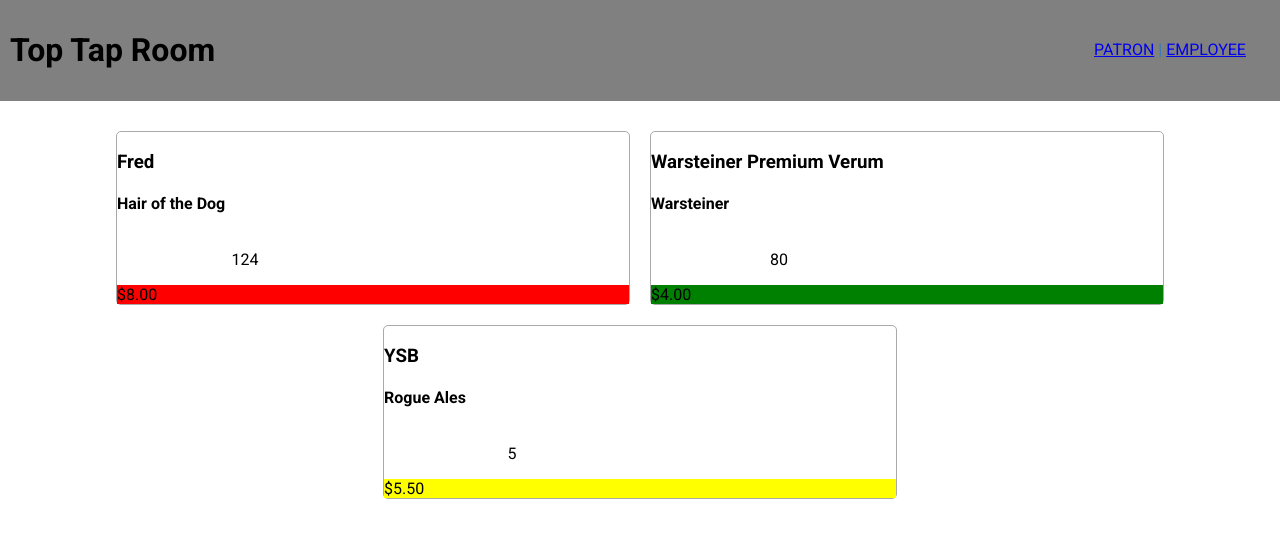
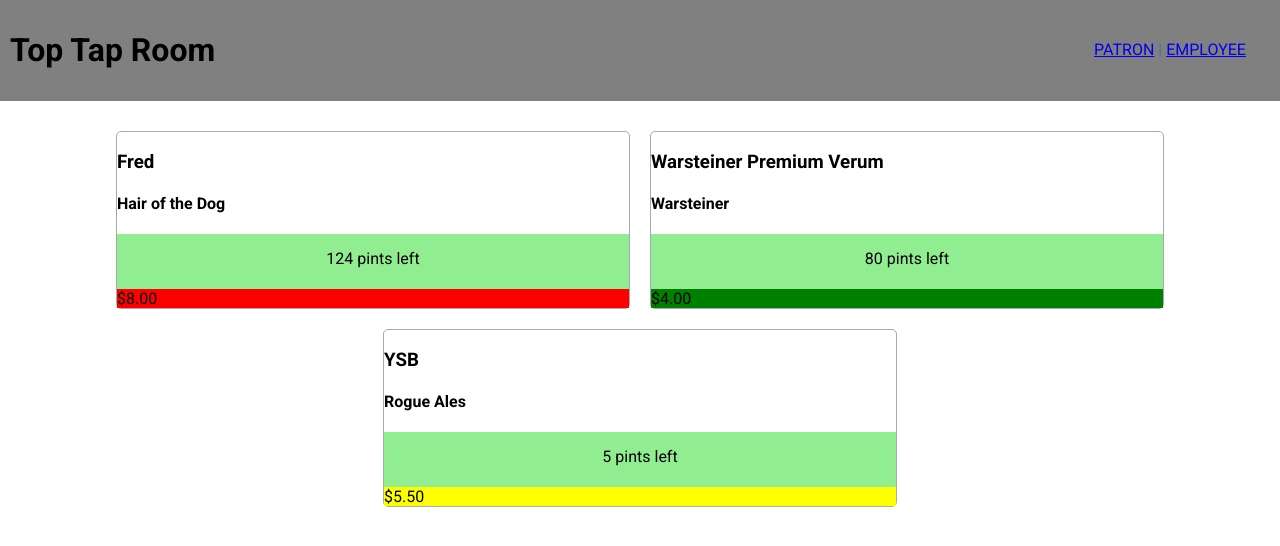
Before and after one commit to LiamPKenna/tap-room, a React (Create React App) app: page / in a window 1280 px wide. Shown: the top 546 px of the page. Built offline with nearby package versions, Linux system fonts and the light colour scheme.

Commit message:
Improve layout of Counter

```diff
--- a/src/components/Counter.jsx
+++ b/src/components/Counter.jsx
@@ -6,17 +6,24 @@ function Counter(props) {
 
   const checkEmp = () => {
     if (props.employee) {
-      return (<Button variant="contained">SELL</Button>)
+      return (<Button variant="contained" >SELL</Button>)
     }
   }
   const counterStyle = {
     display: 'grid',
-    gridTemplateColumns: '1fr 1fr',
-    textAlign: 'center'
+    gridTemplateColumns: (props.employee)? '1fr 1fr' : '1fr',
+    textAlign: 'center',
+    backgroundColor: 'lightgreen'
+  };
+  const pintsLeftStyle = {
+    height: '40px',
+    paddingTop: '15px'
   };
   return (
     <div style={counterStyle}>
-      <p>{props.pints}</p>
+      <div style={pintsLeftStyle}>
+        {props.pints} pints left
+      </div>
       {checkEmp()}
     </div>
   );
```
